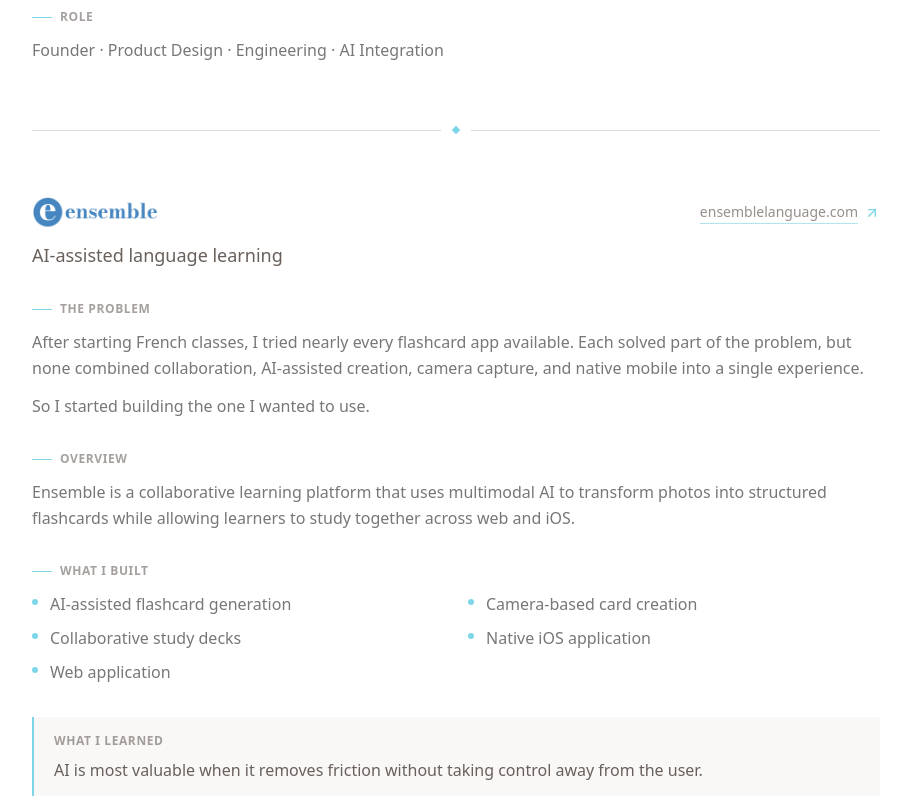
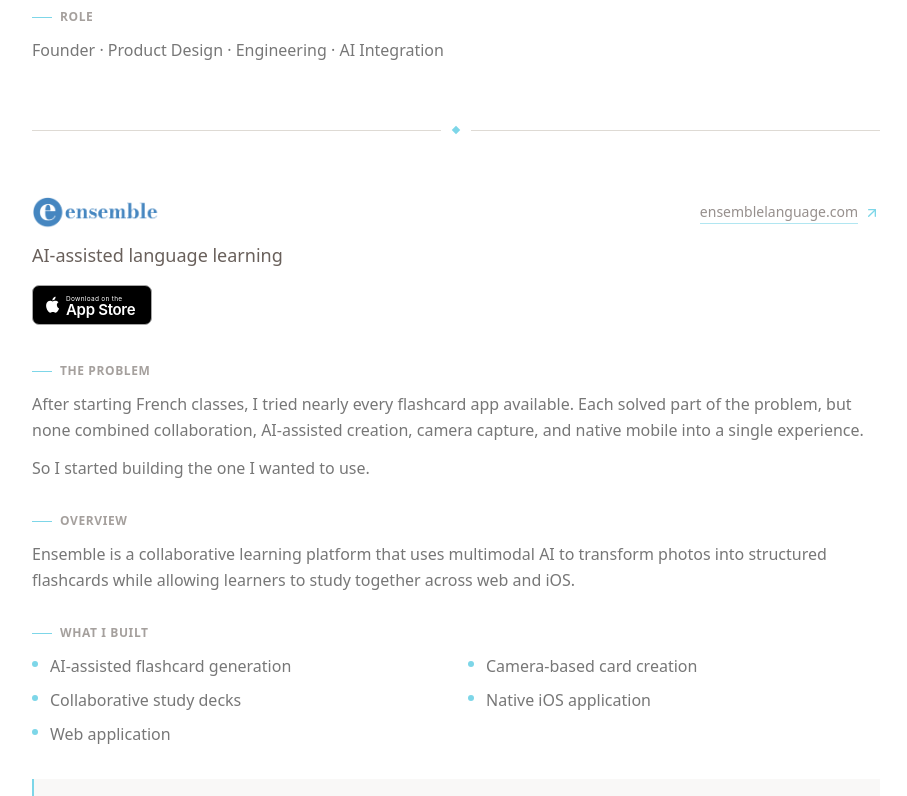
Before and after one commit to jcollyer/jeremycollyer.me, a React (Vite) app: page /work in a window 1280 px wide. Shown: the part 1160-1956 px from the top of the page, without its empty margins (184-1091 px from the left). Built offline with nearby package versions, Linux system fonts and the light colour scheme.

Commit message:
add app store badge for project on work page

```diff
--- a/src/pages/Work.tsx
+++ b/src/pages/Work.tsx
@@ -6,6 +6,7 @@ type Project = {
   logo?: string
   logoClass?: string
   url?: string
+  appStoreUrl?: string
   problem?: string[]
   overview?: string[]
   intro?: string[]
@@ -47,6 +48,8 @@ const projects: Project[] = [
     tagline: 'AI-assisted language learning',
     logo: '/ensemble-logo.png',
     url: 'https://ensemblelanguage.com',
+    appStoreUrl:
+      'https://apps.apple.com/us/app/ensemble-language/id6770618195',
     problem: [
       'After starting French classes, I tried nearly every flashcard app available. Each solved part of the problem, but none combined collaboration, AI-assisted creation, camera capture, and native mobile into a single experience.',
       'So I started building the one I wanted to use.',
@@ -116,6 +119,7 @@ const projects: Project[] = [
     logo: '/daily-harvest-logo.png',
     logoClass: 'h-[84px]',
     url: 'https://daily-harvest.com',
+    appStoreUrl: 'https://apps.apple.com/us/app/daily-harvest/id1437836101',
     problem: [
       'As Daily Harvest transitioned from Angular to React, engineering velocity, SEO, and platform consistency became increasingly important.',
       'Rather than treating performance as a technical metric, we treated it as a business opportunity.',
@@ -290,6 +294,22 @@ function Work() {
               {project.tagline}
             </p>
 
+            {project.appStoreUrl && (
+              <a
+                href={project.appStoreUrl}
+                target="_blank"
+                rel="noopener noreferrer"
+                className="mt-4 inline-block transition-opacity hover:opacity-80"
+                aria-label={`Download ${project.company} on the App Store`}
+              >
+                <img
+                  src="/app-store-badge.svg"
+                  alt="Download on the App Store"
+                  className="h-10 w-auto"
+                />
+              </a>
+            )}
+
             <div className="mt-8 space-y-8">
               {project.problem && (
                 <Block title="The problem">
```
Also changed, not shown: public/app-store-badge.svg (added).
